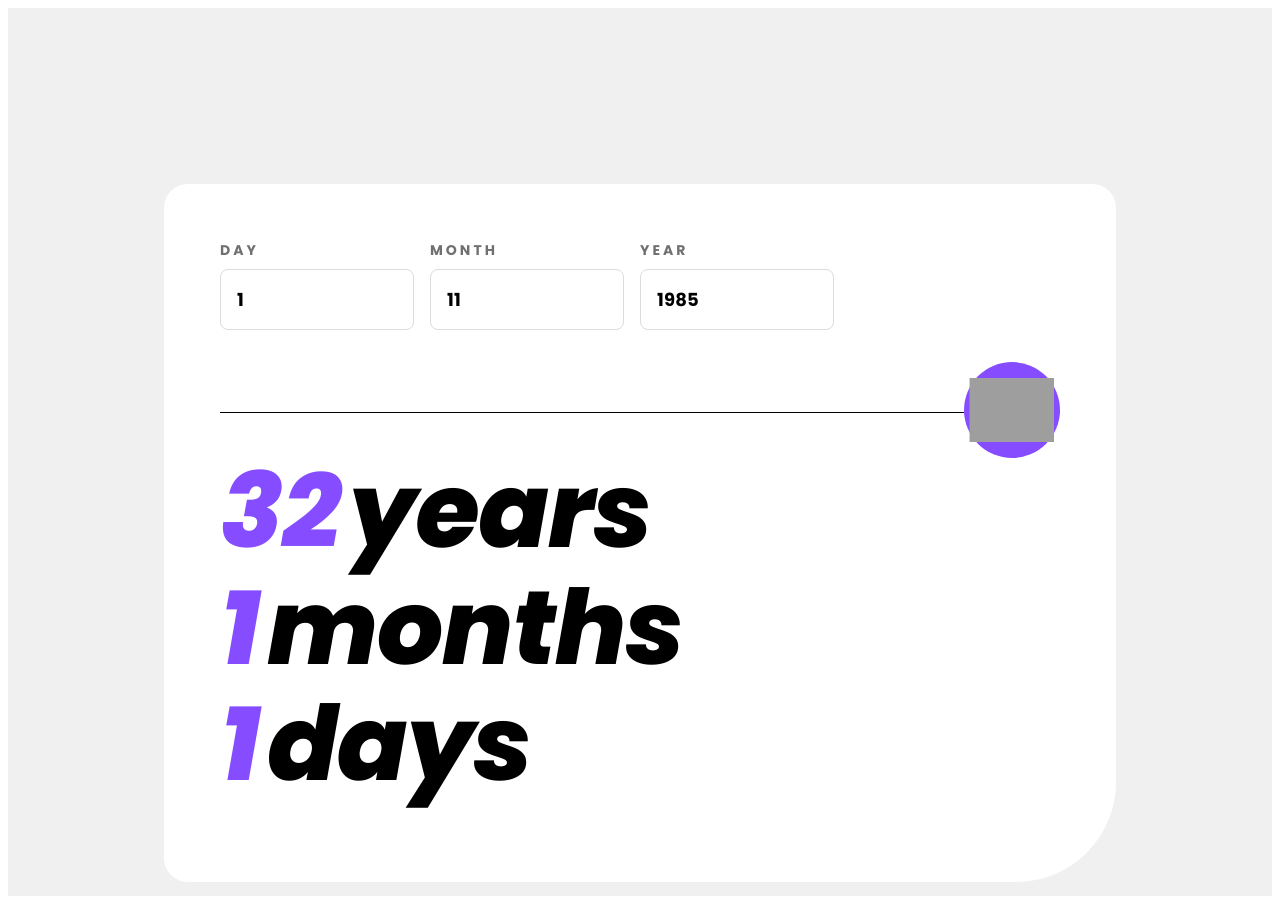
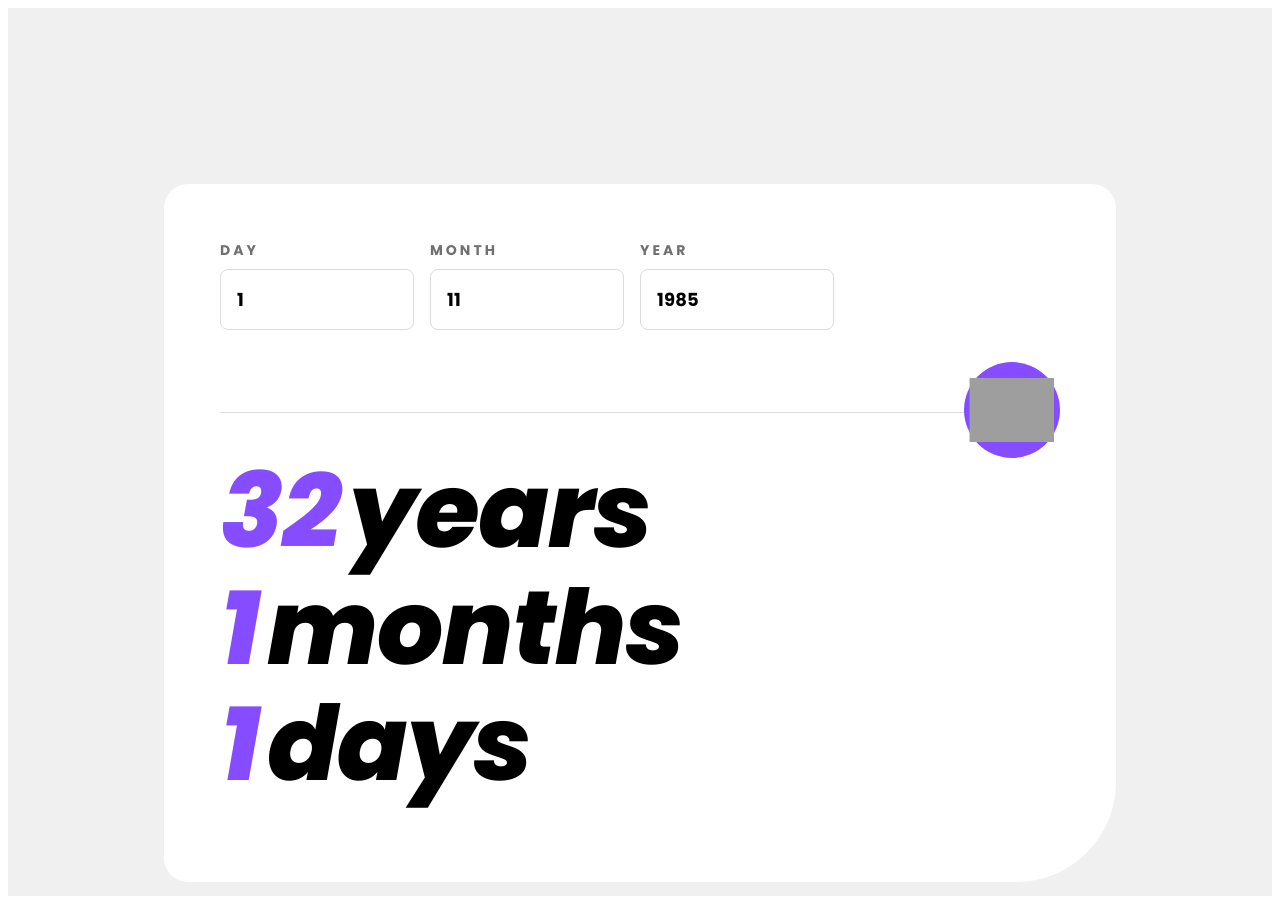
Before and after one commit to MaxAnderberg/age-calculator, a Vue app: page / in a window 1280 px wide. Built offline with nearby package versions, Linux system fonts and the light colour scheme; grey boxes are pictures that could not be loaded.

Commit message:
added correct hr color

```diff
--- a/src/components/AgeCalculator.vue
+++ b/src/components/AgeCalculator.vue
@@ -325,7 +325,7 @@ input[type="number"]::-webkit-outer-spin-button {
     /* This centers the line within the 64px container */
     border: none;
     /* Remove the default border */
-    border-top: 1px solid black;
+    border-top: 1px solid #DCDCDC;
     /* Set a single top border to emulate the HR */
 }
 
```
